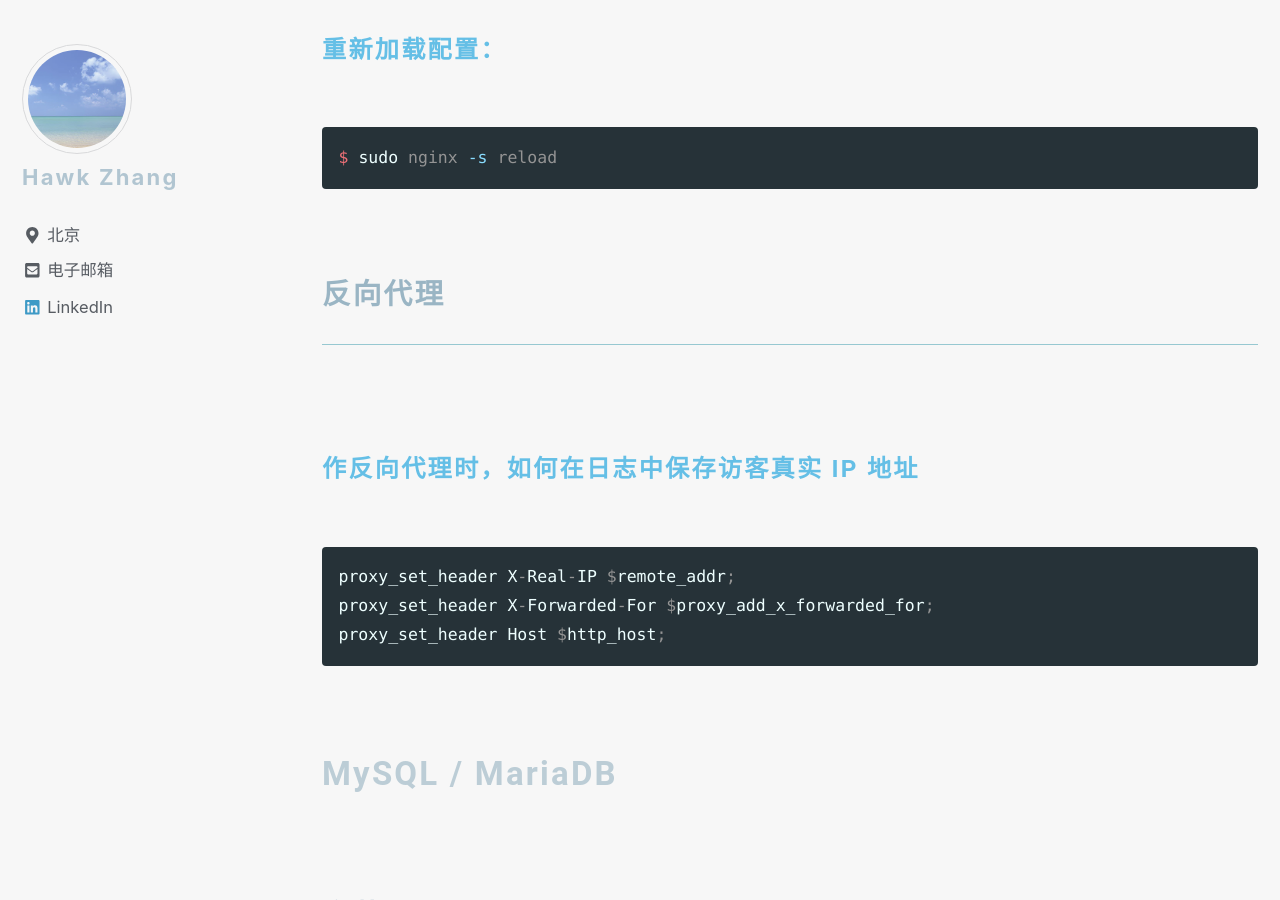
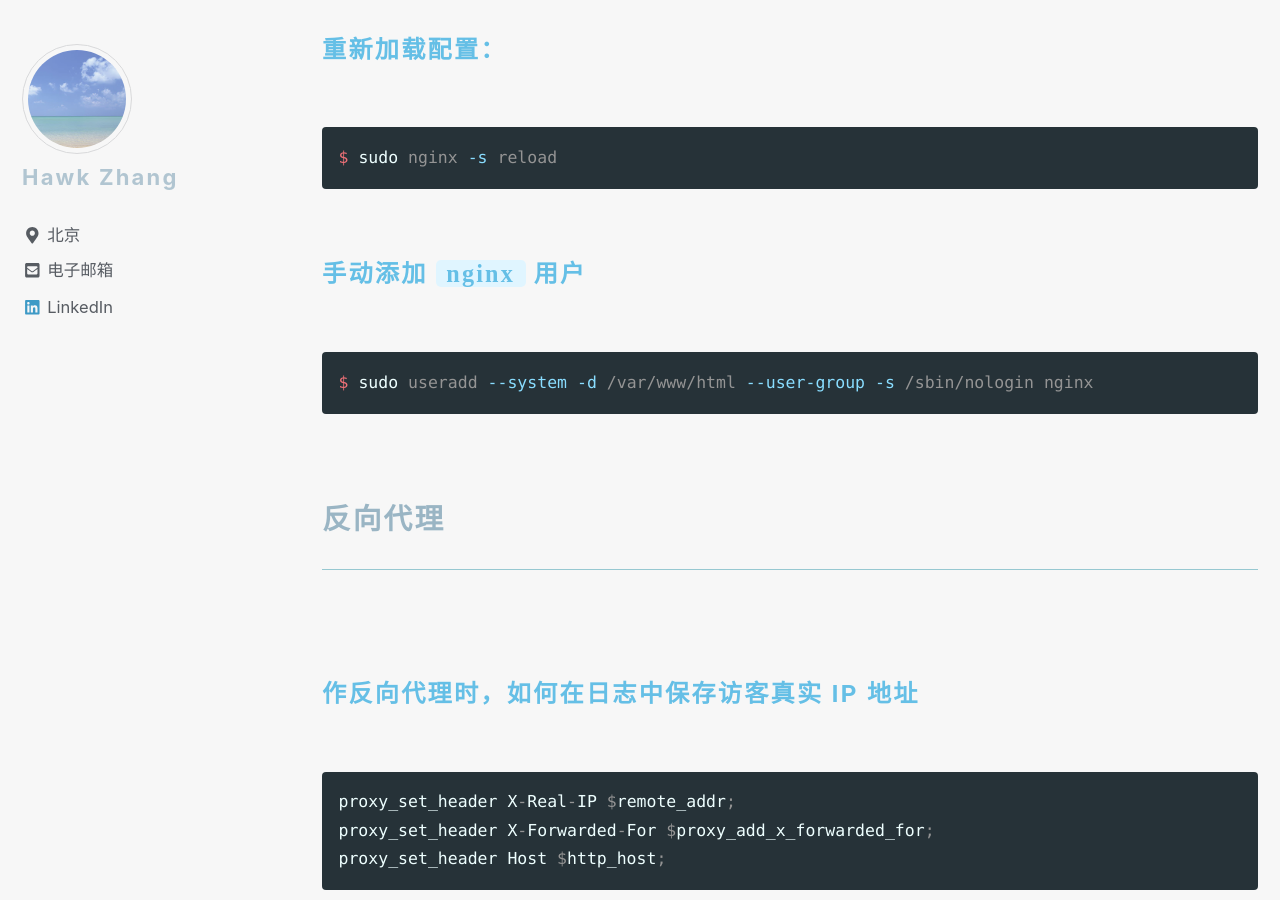
Before and after one commit to narru888/linotes_note, a Jekyll site: the page built from _posts/devop/2017-05-01-troubleshooting.md, in a window 1280 px wide and 900 px high, scrolled down 16802 px. Built offline with Jekyll 4.4.1, drawn with Linux system fonts in a browser that asks for light colours; nearby versions of some CDN libraries; a script that is not in the unit is left out; a file with an impossible date is left out.

Commit message:
update on 2018-10-08 14:50:01 CST

````diff
--- a/_posts/devop/2017-05-01-troubleshooting.md
+++ b/_posts/devop/2017-05-01-troubleshooting.md
@@ -638,7 +638,11 @@
 ```
 
 
-
+#### 手动添加 `nginx` 用户
+
+```bash
+$ sudo useradd --system -d /var/www/html --user-group -s /sbin/nologin nginx
+```
 
 
 
````
